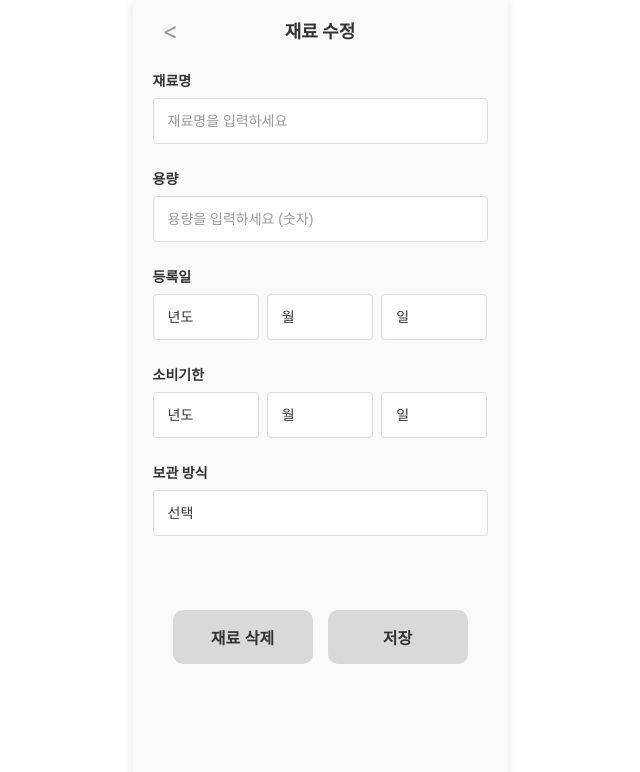
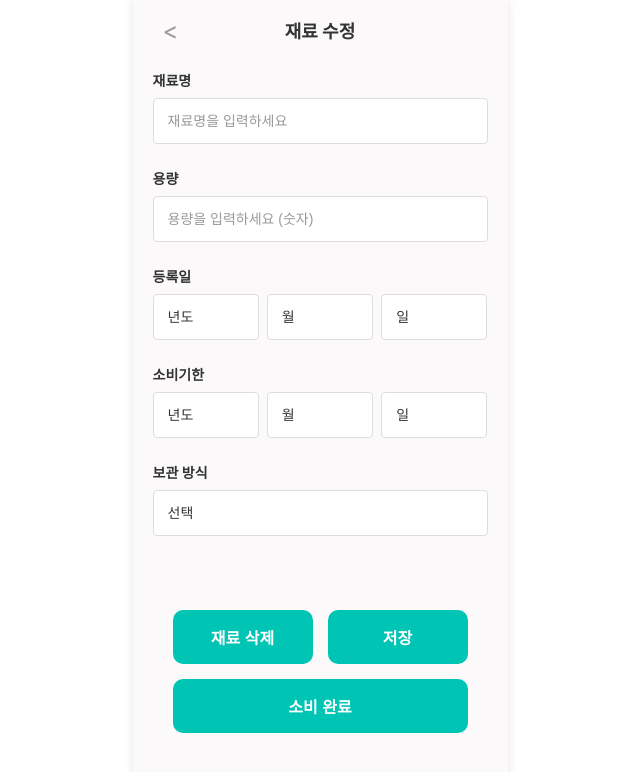
Before and after one commit to LGCNSminipj4/frontend, a React (Create React App) app: page /ingredient/edit in a window 1280 px wide. Shown: the top 772 px of the page, without its empty margins (320-960 px from the left). Built offline with nearby package versions, Linux system fonts and the light colour scheme.

Commit message:
feat : 소비완료 버튼 추가 및 이동 구현

```diff
--- a/src/features/ingredient/page/IngredientEdit.jsx
+++ b/src/features/ingredient/page/IngredientEdit.jsx
@@ -37,7 +37,6 @@ const ToastMessage = styled.div`
     animation: ${slideUp} 0.3s ease-out;
 `;
 
-// 커스텀 모달 스타일
 const ModalOverlay = styled.div`
     position: fixed;
     top: 0; left: 0; right: 0; bottom: 0;
@@ -96,9 +95,17 @@ const FlexRow = styled.div`
 const EditButtonGroup = styled.div`
     margin-top: 50px;
     display: flex;
+    flex-direction: column; // 세로 정렬로 변경하여 밑에 추가하기 용이하게 함
+    align-items: center;
+    gap: 15px;
+    padding-bottom: 30px;
+`;
+
+const MainButtons = styled.div`
+    display: flex;
     justify-content: center;
     gap: 15px;
-    padding-bottom: 30px;
+    width: 100%;
 `;
 
 const ActionButton = styled.button`
@@ -109,17 +116,26 @@ const ActionButton = styled.button`
     font-size: 16px;
     font-weight: bold;
     cursor: pointer;
-    background-color: #d9d9d9;
-    color: #333;
+    background-color: #00C4B4;
+    color: #FFFFFF;
     transition: background 0.2s;
 
-    &:hover { background-color: #ccc; }
+    &:hover { background-color: #00a89a; }
 
     ${(props) => props.$isDelete && `
+        background-color: #00C4B4;
+        color: #FFFFFF;
         &:hover {
             background-color: #f28d8d;
-            color: white;
+            color: #FFFFFF;
         }
+    `}
+
+    ${(props) => props.$isFullWidth && `
+        width: 295px;
+        background-color: #00C4B4;
+        color: #FFFFFF;
+        &:hover { background-color: #00a89a; }
     `}
 `;
 
@@ -164,8 +180,17 @@ const IngredientEdit = () => {
         if (!ingredient.expYear || !ingredient.expMonth || !ingredient.expDay) return triggerToast('소비기한을 모두 선택해주세요.');
         if (!ingredient.storageType) return triggerToast('보관 방식을 선택해주세요.');
 
-        triggerToast('성공적으로 저장되었습니다!');
+        triggerToast('성공적으로 저장되었습니다.');
         setTimeout(() => navigate('/fridge'), 1500);
+    };
+
+    const handleConsumption = () => {
+        // 실제 연동 시: await api.moveToConsumption(ingredient.id);
+        triggerToast(`${ingredient.name || '재료'}가 모두 소비 되었습니다.`);
+
+        setTimeout(() => {
+            navigate('/fridge');
+        }, 1500);
     };
 
     const confirmDelete = () => {
@@ -249,8 +274,13 @@ const IngredientEdit = () => {
                 </InputGroup>
 
                 <EditButtonGroup>
-                    <ActionButton type="button" $isDelete onClick={() => setShowDeleteModal(true)}>재료 삭제</ActionButton>
-                    <ActionButton type="submit">저장</ActionButton>
+                    <MainButtons>
+                        <ActionButton type="button" $isDelete onClick={() => setShowDeleteModal(true)}>재료 삭제</ActionButton>
+                        <ActionButton type="submit">저장</ActionButton>
+                    </MainButtons>
+                    <ActionButton type="button" $isFullWidth onClick={handleConsumption}>
+                        소비 완료
+                    </ActionButton>
                 </EditButtonGroup>
             </form>
 
```
